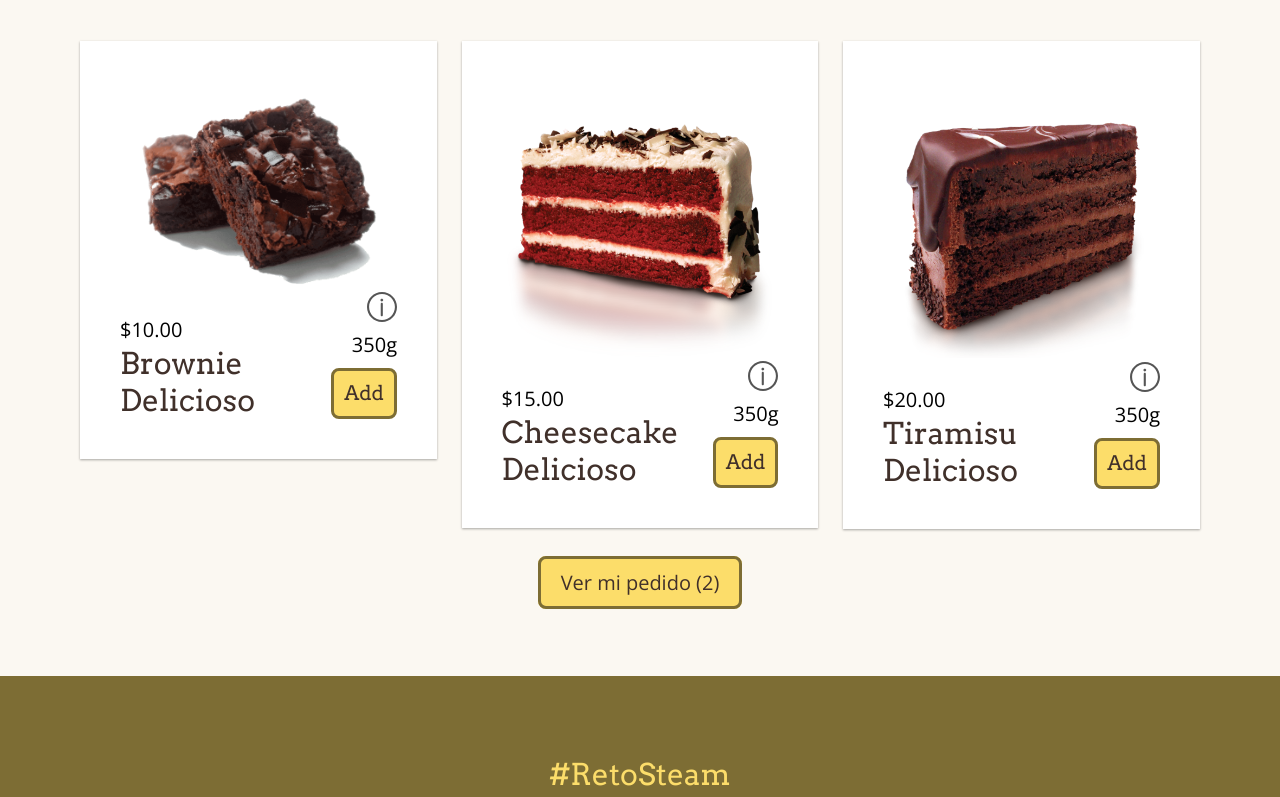
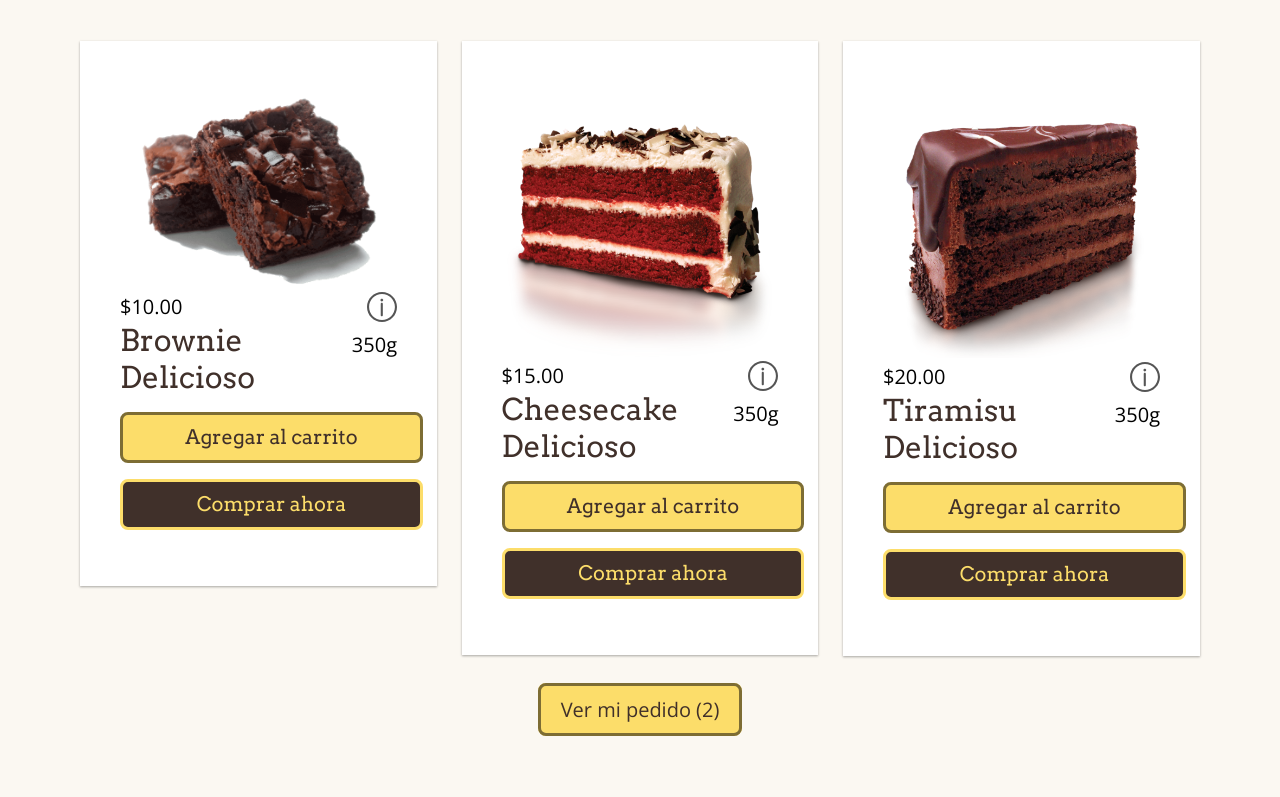
Before and after one commit to jesusmongedev/bakery-template, a React (Create React App) app: page / in a window 1280 px wide. Shown: the part 1272-2069 px from the top of the page. Built offline with nearby package versions, Linux system fonts and the light colour scheme.

Commit message:
feature: Refactor Product component add two buttons: add to cart and buy now

```diff
--- a/src/components/Cta/Cta.js
+++ b/src/components/Cta/Cta.js
@@ -8,7 +8,7 @@ const Cta = ({ icon, iconType, type, label, handleMenuButton, action }) => {
   return (
     <a
       href={`#${action}`}
-      className={`${cssClass} ${cssClass}--${type} ${
+      className={`${cssClass} ${cssClass}--${type}  ${
         icon === 'nav.svg' ? `${cssClass}--${type}-fixed` : ''
       }`}
       onClick={handleMenuButton}
--- a/src/components/Cta/Cta.scss
+++ b/src/components/Cta/Cta.scss
@@ -26,6 +26,22 @@
   &--primary {
     padding: 10px;
     font-family: $font-primary;
+    display: inline-block;
+    width: 100%;
+    margin-bottom: $padding-x-small;
+    &:last-child {
+      background-color: $color-black;
+      border: 3px solid $color-primary;
+      color: $color-primary;
+      &:active,
+      &:focus,
+      &:hover {
+        background-color: $color-primary;
+        border: 3px solid $color-secondary;
+        color: $color-black;
+        transform: translateY(-5px);
+      }
+    }
   }
 
   &--secondary {
@@ -67,6 +83,7 @@
     &-fixed {
       position: fixed;
       top: 2.5%;
+      left: 16px;
       @include for-size(l) {
         display: none;
       }
--- a/src/components/Product/Product.js
+++ b/src/components/Product/Product.js
@@ -19,9 +19,10 @@ const Product = ({ content }) => {
         <div className={`${cssClass}-description__right`}>
           <img src={`images/${content.info}`} alt="more information" />
           <p>{content.weight}g</p>
-          <Cta type={uiConfig.cta} label={content.label} />
         </div>
       </div>
+      <Cta type={uiConfig.cta} label={content.label} />
+      <Cta type={uiConfig.cta} label={content.labelSecondary} />
     </div>
   )
 }
--- a/src/components/Product/Product.scss
+++ b/src/components/Product/Product.scss
@@ -14,7 +14,7 @@
   &-description {
     display: flex;
     justify-content: space-between;
-    // margin-bottom: $padding-small;
+    margin-bottom: $padding-x-small;
     &__left {
       text-align: left;
       align-self: flex-end;
--- a/src/content/app-content.json
+++ b/src/content/app-content.json
@@ -55,7 +55,8 @@
         "title": "Brownie Delicioso",
         "subtitle": "Cacao 100% natural, crocante y esponjoso.",
         "price": "$10.00",
-        "label": "Add",
+        "label": "Agregar al carrito",
+        "labelSecondary": "Comprar ahora",
         "image": "brownie.png",
         "weight": 350,
         "info": "information.svg"
@@ -64,7 +65,8 @@
         "title": "Cheesecake Delicioso",
         "subtitle": "Pastel de queso, es un postre clásico de la cocina americana.",
         "price": "$15.00",
-        "label": "Add",
+        "label": "Agregar al carrito",
+        "labelSecondary": "Comprar ahora",
         "image": "cheesecake.png",
         "weight": 350,
         "info": "information.svg"
@@ -73,7 +75,8 @@
         "title": "Tiramisu Delicioso",
         "subtitle": "También conocido como flan es un plato dulce tradicional muy rico.",
         "price": "$20.00",
-        "label": "Add",
+        "label": "Agregar al carrito",
+        "labelSecondary": "Comprar ahora",
         "image": "cake.png",
         "weight": 350,
         "info": "information.svg"
--- a/src/modules/Menu/Menu.js
+++ b/src/modules/Menu/Menu.js
@@ -27,6 +27,7 @@ const Menu = ({ content }) => {
         {content.products.map((product, index) => (
           <li key={index} className={`${cssClass}-product`}>
             <Product content={product} />
+            {console.log(product)}
           </li>
         ))}
       </ul>
--- a/src/modules/Menu/Menu.scss
+++ b/src/modules/Menu/Menu.scss
@@ -6,17 +6,11 @@
 
   &-tabs {
     display: flex;
+    gap: 20px;
+    overflow-x: scroll;
     list-style: none;
     justify-content: center;
     padding: $padding-small 0;
-  }
-
-  &-item {
-    margin-right: 20px;
-
-    &:last-child {
-      margin-right: 0;
-    }
   }
 
   &-products {
--- a/src/scss/abstracts/layout.scss
+++ b/src/scss/abstracts/layout.scss
@@ -42,6 +42,10 @@ $xl: 1440px;
 .grid {
   margin: 0 16px;
 
+  @include for-size(xs) {
+    margin: 0;
+  }
+
   @include for-size(m) {
     margin: 0 32px;
   }
```
